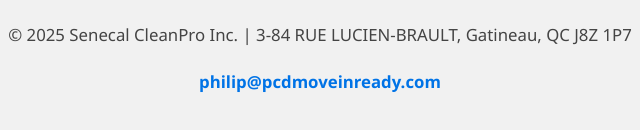
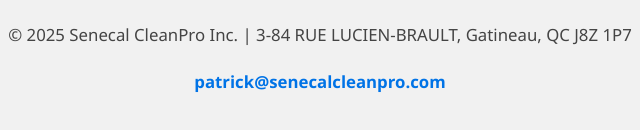
Before and after one commit to hoymac/Senecal, a plain HTML site: page policies.html in a window 1280 px wide. Shown: the part 2033-2163 px from the top of the page, 320-960 px from the left. Drawn offline with Linux system fonts and the light colour scheme.

Commit message:
Update policies.html

```diff
--- a/policies.html
+++ b/policies.html
@@ -214,7 +214,7 @@
 
   <footer>
     <p>© 2025 Senecal CleanPro Inc. | 3-84 RUE LUCIEN-BRAULT, Gatineau, QC J8Z 1P7</p>
-    <p><a href="mailto:philip@pcdmoveinready.com">philip@pcdmoveinready.com</a></p>
+    <p><a href="mailto:patrick@senecalcleanpro.com">patrick@senecalcleanpro.com</a></p>
   </footer>
 </body>
 </html>
```
